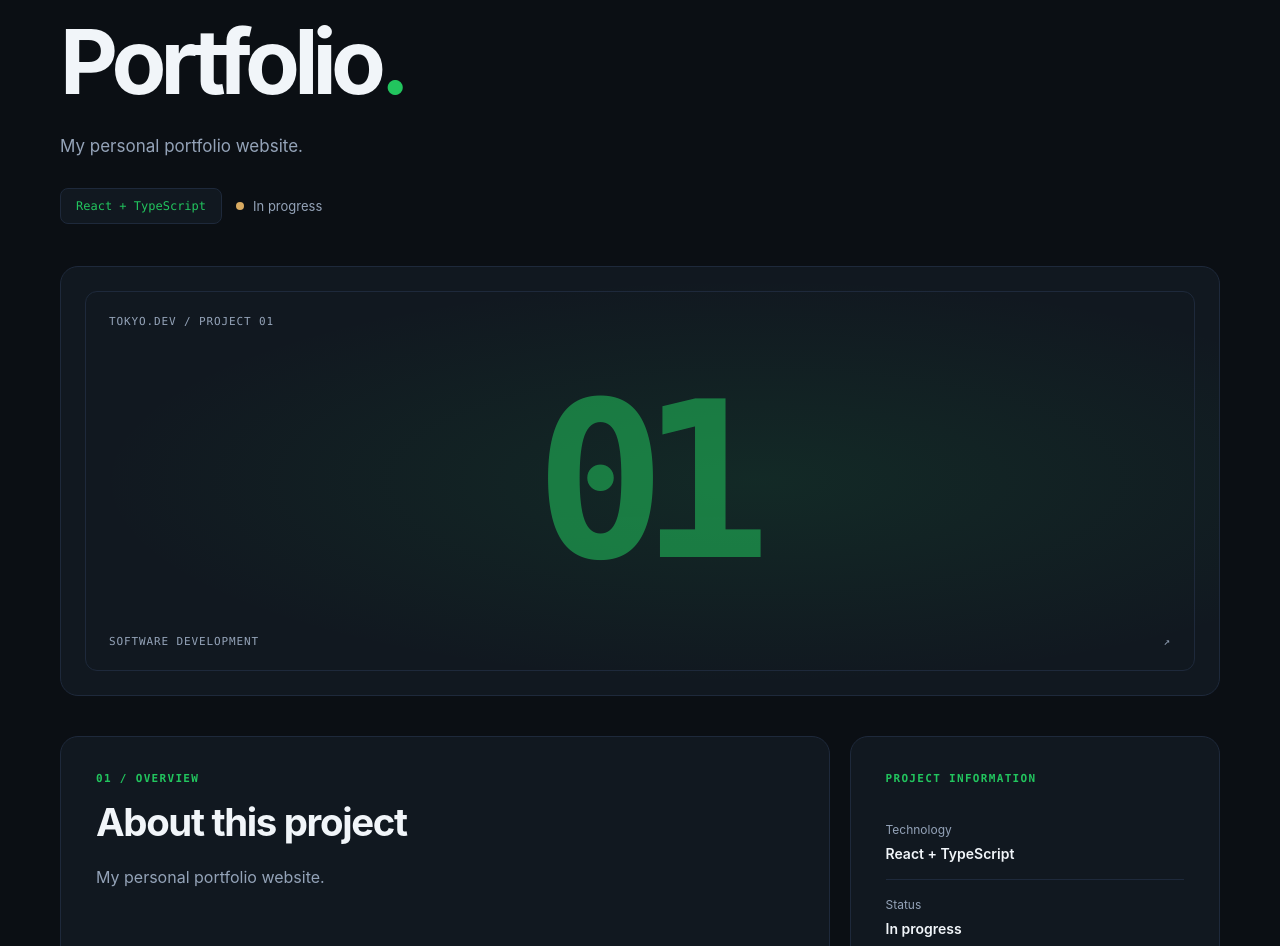
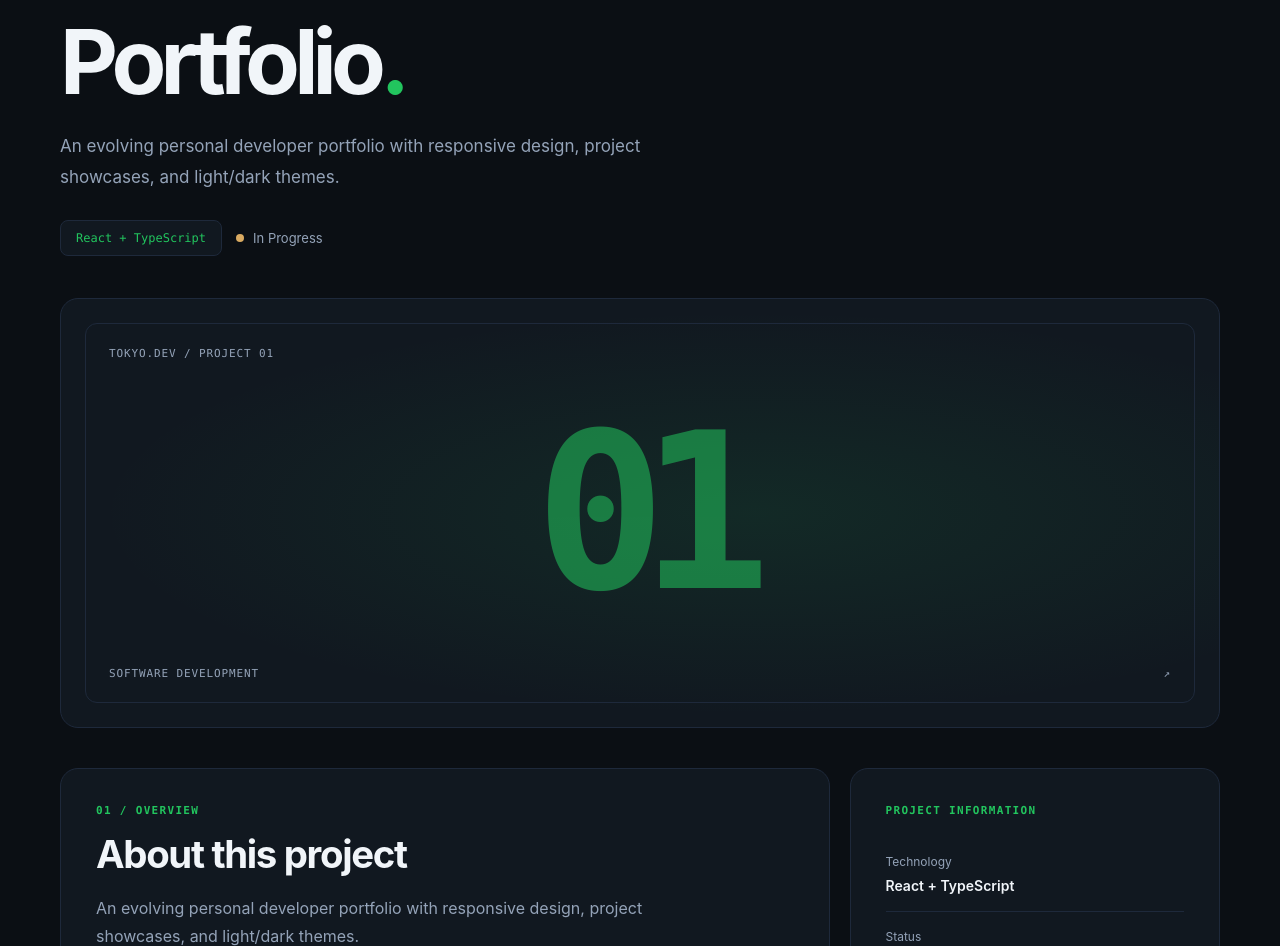
Before and after one commit to valeron200753/portfolio, a React (Vite) app in the folder frontend/: page /projects/1 in a window 1280 px wide. Shown: the part 246-1192 px from the top of the page. Built offline with nearby package versions, Linux system fonts and the light colour scheme; no server answers.

Commit message:
Add accurate project statuses and descriptions

```diff
--- a/frontend/src/components/ProjectStats.tsx
+++ b/frontend/src/components/ProjectStats.tsx
@@ -5,11 +5,16 @@ function ProjectStats() {
     const totalProjects = projects.length;
 
     const completedProjects = projects.filter(
-        (project) => project.completed
+        (project) => project.status === "completed"
     ).length;
 
-    const activeProjects =
-        totalProjects - completedProjects;
+    const activeProjects = projects.filter(
+        (project) => project.status === "in-progress"
+    ).length;
+
+    const plannedProjects = projects.filter(
+        (project) => project.status === "planned"
+    ).length;
 
     const statistics = [
         {
@@ -20,12 +25,17 @@ function ProjectStats() {
         {
             number: completedProjects,
             label: "Completed",
-            description: "Marked as finished"
+            description: "Finished project milestones"
         },
         {
             number: activeProjects,
             label: "In Progress",
             description: "Currently in development"
+        },
+        {
+            number: plannedProjects,
+            label: "Planned",
+            description: "Not started yet"
         }
     ];
 
@@ -55,13 +65,16 @@ function ProjectStats() {
                         key={statistic.label}
                         className="project-statistics__card"
                     >
-                        <dd className="project-statistics__value">
-                            {String(statistic.number).padStart(2, "0")}
-                        </dd>
-
                         <dt className="project-statistics__label">
                             {statistic.label}
                         </dt>
+
+                        <dd className="project-statistics__value">
+                            {String(statistic.number).padStart(
+                                2,
+                                "0"
+                            )}
+                        </dd>
 
                         <p className="project-statistics__description">
                             {statistic.description}
--- a/frontend/src/components/Projects.tsx
+++ b/frontend/src/components/Projects.tsx
@@ -5,7 +5,12 @@ import {
     useSearchParams
 } from "react-router-dom";
 
-import { projects } from "../data/projects";
+import {
+    projects,
+    projectStatusLabels,
+    projectStatusClasses,
+    type ProjectStatus
+} from "../data/projects";
 
 const technologies = [
     ...new Set(
@@ -21,7 +26,12 @@ function Projects() {
     const technology = searchParams.get("technology");
     const search = searchParams.get("search") ?? "";
 
-    const completedOnly = status === "completed";
+    const selectedStatus: ProjectStatus | null =
+        status === "planned" ||
+            status === "in-progress" ||
+            status === "completed"
+            ? status
+            : null;
 
     const hasFilters = Boolean(
         status || technology || search
@@ -49,19 +59,21 @@ function Projects() {
         );
     }
 
-    function toggleCompletedProjects() {
+
+    function toggleStatus(nextStatus: ProjectStatus) {
         setSearchParams((current) => {
             const next = new URLSearchParams(current);
 
-            if (next.get("status") === "completed") {
+            if (next.get("status") === nextStatus) {
                 next.delete("status");
             } else {
-                next.set("status", "completed");
+                next.set("status", nextStatus);
             }
 
             return next;
         });
     }
+
 
     const visibleProjects = useMemo(() => {
         const normalizedSearch =
@@ -69,7 +81,8 @@ function Projects() {
 
         return projects.filter((project) => {
             const matchesStatus =
-                !completedOnly || project.completed;
+                !selectedStatus ||
+                project.status === selectedStatus;
 
             const matchesTechnology =
                 !technology ||
@@ -90,7 +103,7 @@ function Projects() {
                 matchesSearch
             );
         });
-    }, [completedOnly, technology, search]);
+    }, [selectedStatus, technology, search]);
 
     return (
         <section
@@ -175,21 +188,32 @@ function Projects() {
 
                 <div className="project-filters__footer">
                     <div className="project-filters__actions">
+
+                        {(
+                            ["completed", "in-progress", "planned"] as const
+                        ).map((item) => (
                             <button
+                                key={item}
                                 type="button"
-                            className={
-                                `project-filters__toggle ${
-                                    completedOnly
+                                className={`project-filters__toggle ${selectedStatus === item
                                     ? "is-active"
                                     : ""
-                                }`
-                            }
-                            aria-pressed={completedOnly}
-                            onClick={toggleCompletedProjects}
+                                    }`}
+                                aria-pressed={selectedStatus === item}
+                                onClick={() => toggleStatus(item)}
                             >
-                            <span aria-hidden="true">✓</span>
-                            Completed only
+                                <span aria-hidden="true">
+                                    {item === "completed"
+                                        ? "✓"
+                                        : item === "in-progress"
+                                            ? "◷"
+                                            : "○"}
+                                </span>
+
+                                {projectStatusLabels[item]}
                             </button>
+                        ))}
+
 
                         <button
                             type="button"
@@ -263,21 +287,16 @@ function Projects() {
                                         {project.technology}
                                     </span>
 
+
                                     <span
-                                        className={
-                                            `project-card__status ${
-                                                project.completed
-                                                    ? "is-completed"
-                                                    : "is-progress"
-                                            }`
-                                        }
+                                        className={`project-card__status ${projectStatusClasses[project.status]
+                                            }`}
                                     >
                                         <span aria-hidden="true" />
 
-                                        {project.completed
-                                            ? "Completed"
-                                            : "In progress"}
+                                        {projectStatusLabels[project.status]}
                                     </span>
+
                                 </div>
 
                                 <h3>{project.title}</h3>
--- a/frontend/src/data/projects.ts
+++ b/frontend/src/data/projects.ts
@@ -1,33 +1,60 @@
+
+export type ProjectStatus =
+    | "planned"
+    | "in-progress"
+    | "completed";
+
 export interface Project {
     id: number;
     title: string;
     technology: string;
-    completed: boolean;
+    status: ProjectStatus;
     description: string;
     demoPath?: string;
 }
+
+export const projectStatusLabels: Record<
+    ProjectStatus,
+    string
+> = {
+    planned: "Planned",
+    "in-progress": "In Progress",
+    completed: "Completed"
+};
+
+export const projectStatusClasses: Record<
+    ProjectStatus,
+    string
+> = {
+    planned: "is-planned",
+    "in-progress": "is-progress",
+    completed: "is-completed"
+};
 
 export const projects: Project[] = [
     {
         id: 1,
         title: "Portfolio",
         technology: "React + TypeScript",
-        completed: false,
-        description: "My personal portfolio website."
+        status: "in-progress",
+        description:
+            "An evolving personal developer portfolio with responsive design, project showcases, and light/dark themes."
     },
     {
         id: 2,
         title: "Task Manager",
-        technology: "React",
-        completed: true,
-        description: "A simple task management application.",
+        technology: "React + TypeScript, Express, SQLite",
+        status: "completed",
+        description:
+            "A full-stack task management application with session-based authentication, personal task creation, completion tracking, deletion, search, status filters, and progress statistics.",
         demoPath: "/tasks"
     },
     {
         id: 3,
         title: "Weather App",
-        technology: "JavaScript",
-        completed: true,
-        description: "An application that shows weather information."
+        technology: "JavaScript (planned)",
+        status: "planned",
+        description:
+            "A planned weather application. Development has not started yet."
     }
 ];
--- a/frontend/src/pages/ProjectDetailsPage.tsx
+++ b/frontend/src/pages/ProjectDetailsPage.tsx
@@ -1,7 +1,11 @@
 
 import { Link, useParams } from "react-router-dom";
 
-import { projects } from "../data/projects";
+import {
+    projects,
+    projectStatusLabels,
+    projectStatusClasses
+} from "../data/projects";
 import "../styles/projects.css";
 
 function ProjectDetailsPage() {
@@ -69,20 +73,16 @@ function ProjectDetailsPage() {
                         {project.technology}
                     </span>
 
+
                     <span
-                        className={
-                            `project-detail__status ${
-                                project.completed
-                                    ? "is-completed"
-                                    : "is-progress"
-                            }`
-                        }
+                        className={`project-detail__status ${projectStatusClasses[project.status]
+                            }`}
                     >
                         <span aria-hidden="true" />
-                        {project.completed
-                            ? "Completed"
-                            : "In progress"}
+
+                        {projectStatusLabels[project.status]}
                     </span>
+
                 </div>
             </header>
 
@@ -99,7 +99,10 @@ function ProjectDetailsPage() {
                 </span>
 
                 <span className="project-detail__preview-footer">
-                    SOFTWARE DEVELOPMENT
+                    {project.status === "planned"
+                        ? "PLANNED PROJECT"
+                        : "SOFTWARE DEVELOPMENT"}
+
                     <span aria-hidden="true">↗</span>
                 </span>
             </div>
@@ -143,11 +146,7 @@ function ProjectDetailsPage() {
 
                         <div>
                             <dt>Status</dt>
-                            <dd>
-                                {project.completed
-                                    ? "Completed"
-                                    : "In progress"}
-                            </dd>
+                            <dd>{projectStatusLabels[project.status]}</dd>
                         </div>
 
                         <div>
--- a/frontend/src/styles/projects.css
+++ b/frontend/src/styles/projects.css
@@ -823,3 +823,50 @@
         transform: none;
     }
 }
+
+
+/* =====================================
+   PROJECT STATUS — PLANNED
+   ===================================== */
+
+.project-card__status.is-planned,
+.project-detail__status.is-planned {
+    color: var(--text-secondary);
+    background: var(--bg-secondary);
+    border-color: var(--border-primary);
+}
+
+.project-card__status.is-planned > span,
+.project-detail__status.is-planned > span {
+    background: var(--text-secondary);
+}
+
+/* Allow multiple status filters */
+
+.project-filters__actions {
+    flex-wrap: wrap;
+}
+
+/* Four statistics cards */
+
+.project-statistics__grid {
+    grid-template-columns: repeat(
+        4,
+        minmax(0, 1fr)
+    );
+}
+
+@media (max-width: 900px) {
+    .project-statistics__grid {
+        grid-template-columns: repeat(
+            2,
+            minmax(0, 1fr)
+        );
+    }
+}
+
+@media (max-width: 520px) {
+    .project-statistics__grid {
+        grid-template-columns: 1fr;
+    }
+}
```
Lines whose indentation alone changed are shown as unchanged.
